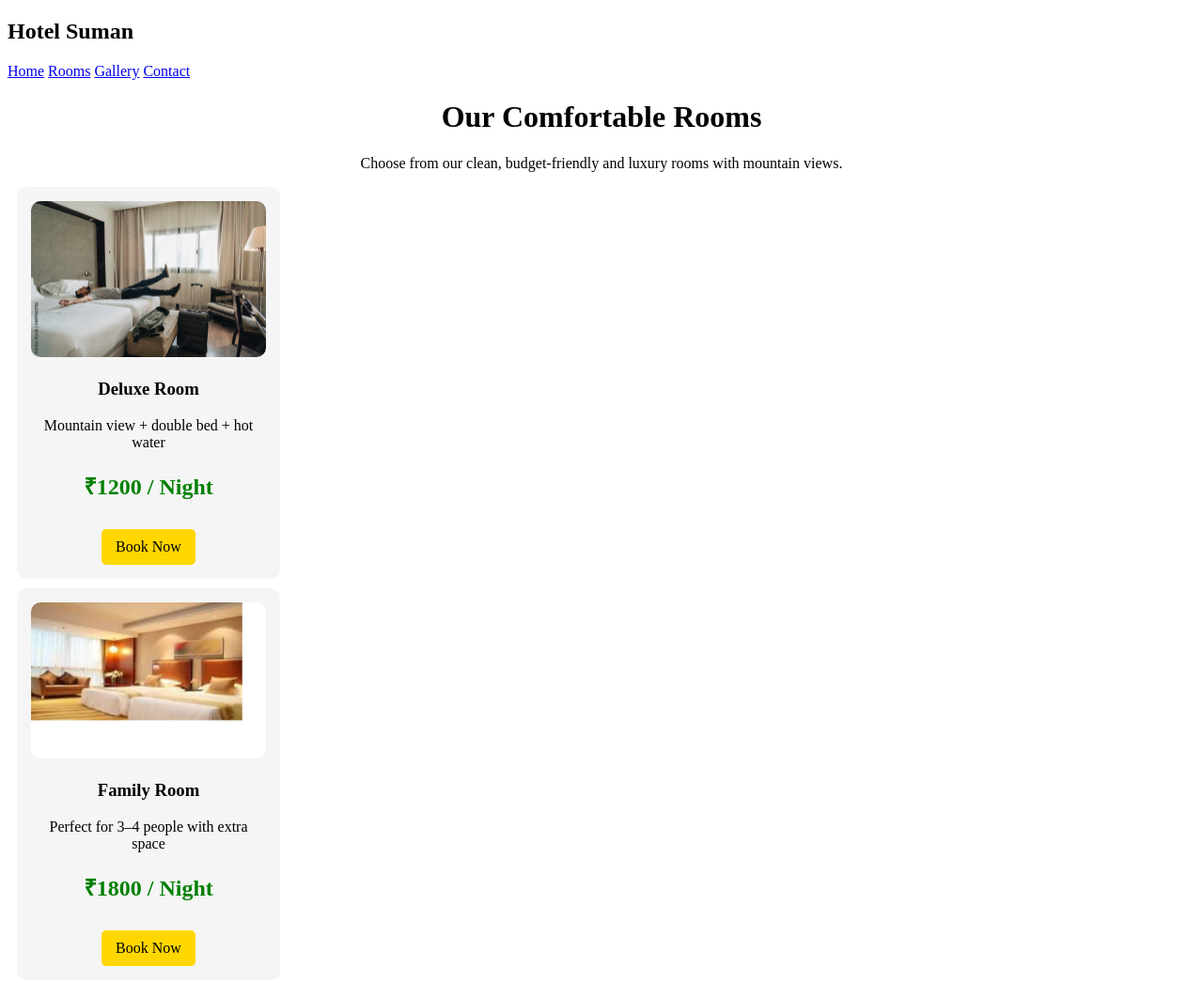
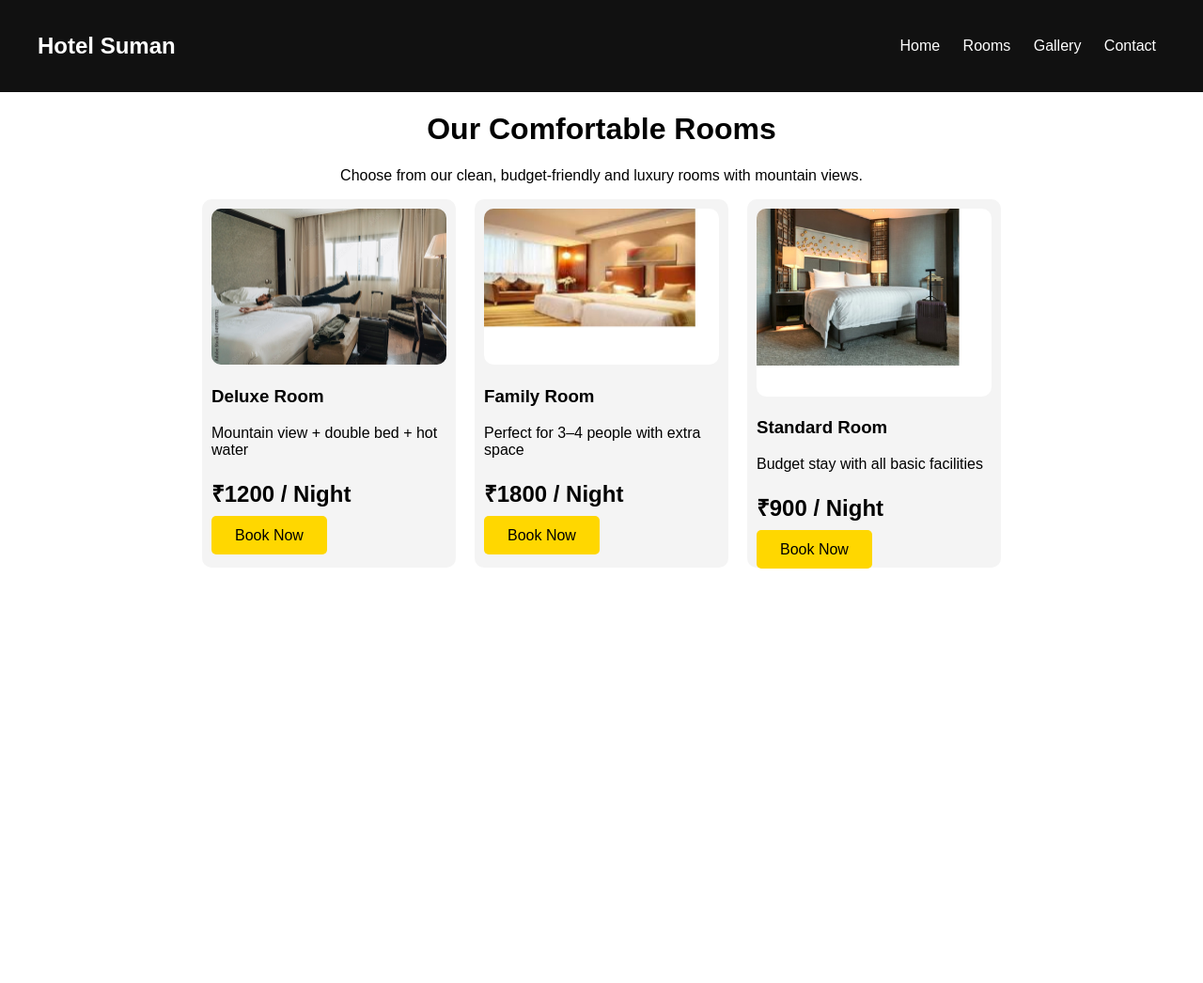
Before and after one commit to yogamberrana/Deploy, a plain HTML site: page rooms.html in a window 1280 px wide. Shown: the top 1046 px of the page at 94% size. After the commit the page ends 800 px from the top, so only its background shows below. Drawn offline with Linux system fonts and the light colour scheme.

Commit message:
hotel site updated3

```diff
--- a/style.css
+++ b/style.css
@@ -1,14 +1,80 @@
+body {
+  margin: 0;
+  font-family: Arial, sans-serif;
+  scroll-behavior: smooth;
+}
+
+header {
+  background: #111;
+  color: white;
+  padding: 15px 0;
+  position: sticky;
+  top: 0;
+}
+
+nav {
+  display: flex;
+  justify-content: space-between;
+  padding: 0 40px;
+  align-items: center;
+}
+
+nav a {
+  color: white;
+  margin: 0 10px;
+  text-decoration: none;
+}
+
+nav a:hover {
+  color: gold;
+}
+
+.hero {
+  height: 90vh;
+  background: url("images/hero.jpg") center/cover no-repeat;
+  display: flex;
+  flex-direction: column;
+  justify-content: center;
+  align-items: center;
+  color: white;
+  text-shadow: 2px 2px 5px black;
+}
+
+.hero h1 {
+  font-size: 3rem;
+}
+
+.btn {
+  background: gold;
+  padding: 12px 25px;
+  margin-top: 15px;
+  text-decoration: none;
+  color: black;
+  border-radius: 5px;
+}
+
+section {
+  padding: 50px 20px;
+  text-align: center;
+}
+
+.cards {
+  display: flex;
+  justify-content: center;
+  gap: 20px;
+  flex-wrap: wrap;
+}
+
 .card {
   width: 250px;
-  text-align: center;
-  background: #f5f5f5;
-  padding: 15px;
+  background: #f4f4f4;
   border-radius: 10px;
-  margin: 10px;
+  padding: 10px;
+  transition: 0.3s;
 }
 
-.card h2 {
-  color: green;
+.card:hover {
+  transform: scale(1.05);
 }
 
 .card img {
@@ -16,12 +82,33 @@
   border-radius: 10px;
 }
 
-.btn {
-  display: inline-block;
+.gallery img {
+  width: 300px;
+  margin: 10px;
+  border-radius: 10px;
+  transition: 0.3s;
+}
+
+.gallery img:hover {
+  transform: scale(1.05);
+}
+
+form {
+  max-width: 400px;
+  margin: auto;
+  display: flex;
+  flex-direction: column;
+  gap: 10px;
+}
+
+input, button {
+  padding: 10px;
+  border-radius: 5px;
+  border: 1px solid #ccc;
+}
+
+button {
   background: gold;
-  padding: 10px 15px;
-  margin-top: 10px;
-  text-decoration: none;
-  color: black;
-  border-radius: 5px;
+  border: none;
+  cursor: pointer;
 }
```
